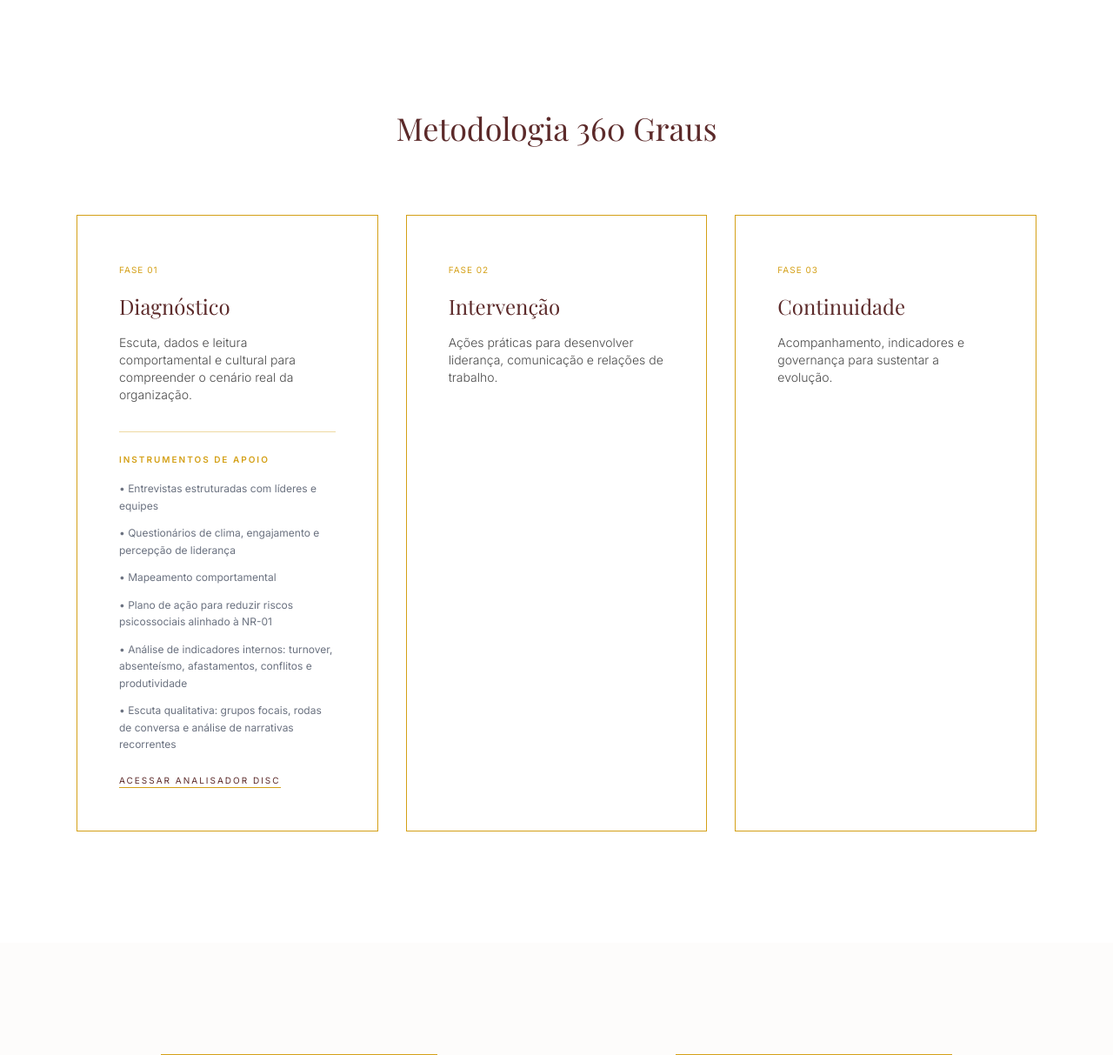
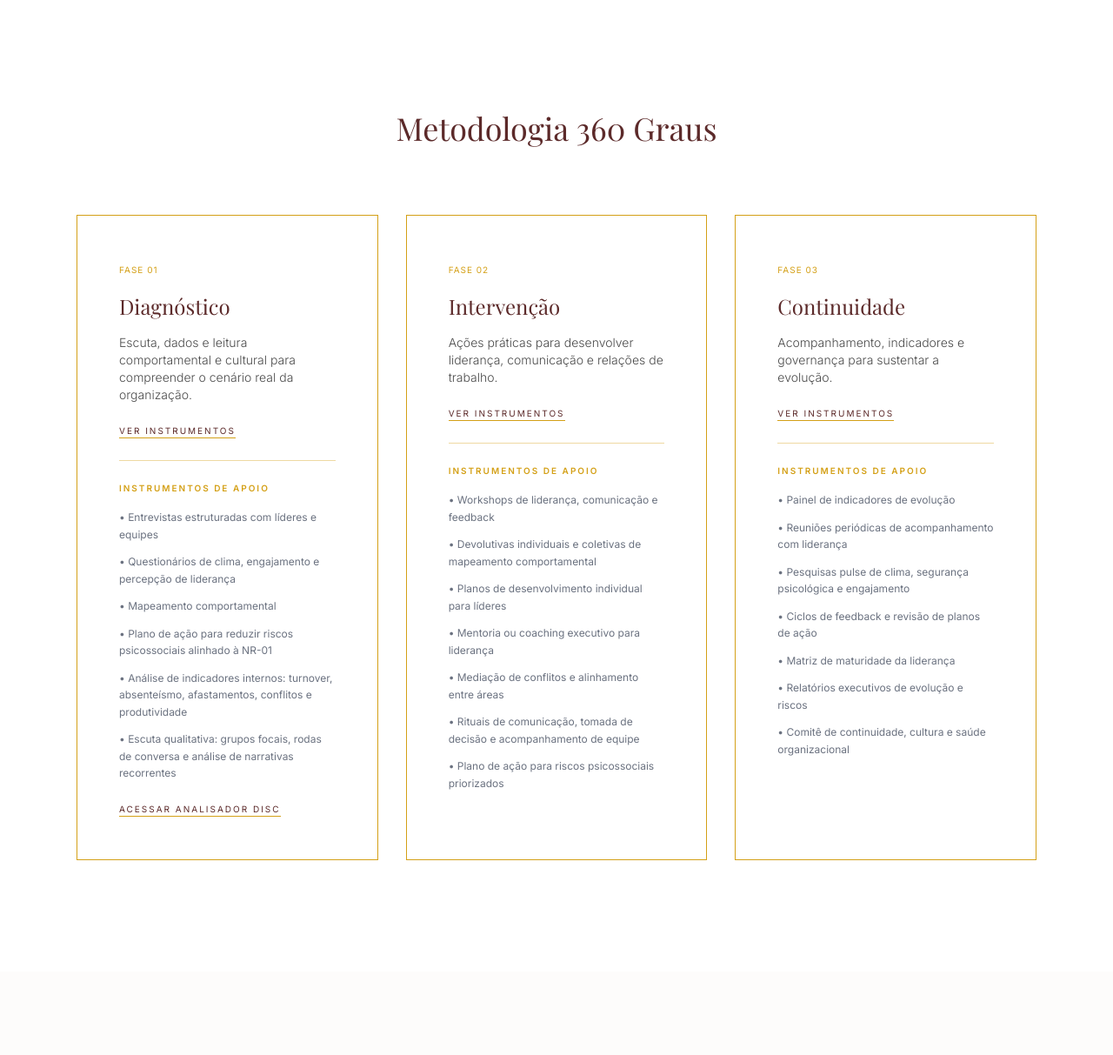
Before and after one commit to egarabini/lideranca_conectada, a Flask app: page / in a window 1280 px wide. Shown: the part 1878-3091 px from the top of the page at 87% size. Run offline with Flask 3, Linux system fonts and the light colour scheme; some libraries are stand-ins or nearby versions; some web fonts are replaced.

Commit message:
Add expandable methodology instruments

```diff
--- a/web/templates/index.html
+++ b/web/templates/index.html
@@ -14,6 +14,8 @@
         .reveal.active { opacity: 1; transform: translateY(0); }
         .gold-line { width: 60px; height: 1px; background: var(--gold); margin: 2rem auto; }
         .nav-logo { height: 45px; width: auto; object-fit: contain; }
+        .tool-panel { max-height: 0; overflow: hidden; opacity: 0; transition: max-height 0.45s ease, opacity 0.3s ease; }
+        .method-card.active .tool-panel { max-height: 560px; opacity: 1; }
     </style>
 </head>
 <body>
@@ -81,11 +83,15 @@
         <div class="max-w-6xl mx-auto px-6">
             <h2 class="serif text-4xl text-center text-[#5C2A2A] mb-20 reveal">Metodologia 360 Graus</h2>
             <div class="grid md:grid-cols-3 gap-8">
-                <div class="p-12 border border-[#D4A017] reveal hover:bg-[#FDFCFB] transition">
+                <div class="method-card p-12 border border-[#D4A017] reveal hover:bg-[#FDFCFB] transition" tabindex="0">
                     <span class="text-[10px] uppercase tracking-widest text-[#D4A017]">Fase 01</span>
                     <h3 class="serif text-2xl my-4 text-[#5C2A2A]">Diagnóstico</h3>
                     <p class="text-sm font-light">Escuta, dados e leitura comportamental e cultural para compreender o cenário real da organização.</p>
-                    <div class="mt-8 pt-6 border-t border-[#D4A017]/40">
+                    <button type="button" class="tool-toggle mt-6 text-[10px] uppercase tracking-[2px] text-[#5C2A2A] border-b border-[#D4A017] hover:text-[#D4A017] transition">
+                        Ver instrumentos
+                    </button>
+                    <div class="tool-panel mt-6 border-t border-[#D4A017]/40">
+                        <div class="pt-6">
                         <p class="text-[10px] uppercase tracking-[2px] text-[#D4A017] font-semibold mb-4">Instrumentos de apoio</p>
                         <ul class="space-y-3 text-xs text-gray-500 leading-relaxed">
                             <li>• Entrevistas estruturadas com líderes e equipes</li>
@@ -98,17 +104,52 @@
                         <a href="/disc/" class="mt-6 inline-block text-[10px] uppercase tracking-[2px] text-[#5C2A2A] border-b border-[#D4A017] hover:text-[#D4A017] transition">
                             Acessar analisador DISC
                         </a>
+                        </div>
                     </div>
                 </div>
-                <div class="p-12 border border-[#D4A017] reveal hover:bg-[#FDFCFB] transition">
+                <div class="method-card p-12 border border-[#D4A017] reveal hover:bg-[#FDFCFB] transition" tabindex="0">
                     <span class="text-[10px] uppercase tracking-widest text-[#D4A017]">Fase 02</span>
                     <h3 class="serif text-2xl my-4 text-[#5C2A2A]">Intervenção</h3>
                     <p class="text-sm font-light">Ações práticas para desenvolver liderança, comunicação e relações de trabalho.</p>
+                    <button type="button" class="tool-toggle mt-6 text-[10px] uppercase tracking-[2px] text-[#5C2A2A] border-b border-[#D4A017] hover:text-[#D4A017] transition">
+                        Ver instrumentos
+                    </button>
+                    <div class="tool-panel mt-6 border-t border-[#D4A017]/40">
+                        <div class="pt-6">
+                        <p class="text-[10px] uppercase tracking-[2px] text-[#D4A017] font-semibold mb-4">Instrumentos de apoio</p>
+                        <ul class="space-y-3 text-xs text-gray-500 leading-relaxed">
+                            <li>• Workshops de liderança, comunicação e feedback</li>
+                            <li>• Devolutivas individuais e coletivas de mapeamento comportamental</li>
+                            <li>• Planos de desenvolvimento individual para líderes</li>
+                            <li>• Mentoria ou coaching executivo para liderança</li>
+                            <li>• Mediação de conflitos e alinhamento entre áreas</li>
+                            <li>• Rituais de comunicação, tomada de decisão e acompanhamento de equipe</li>
+                            <li>• Plano de ação para riscos psicossociais priorizados</li>
+                        </ul>
+                        </div>
+                    </div>
                 </div>
-                <div class="p-12 border border-[#D4A017] reveal hover:bg-[#FDFCFB] transition">
+                <div class="method-card p-12 border border-[#D4A017] reveal hover:bg-[#FDFCFB] transition" tabindex="0">
                     <span class="text-[10px] uppercase tracking-widest text-[#D4A017]">Fase 03</span>
                     <h3 class="serif text-2xl my-4 text-[#5C2A2A]">Continuidade</h3>
                     <p class="text-sm font-light">Acompanhamento, indicadores e governança para sustentar a evolução.</p>
+                    <button type="button" class="tool-toggle mt-6 text-[10px] uppercase tracking-[2px] text-[#5C2A2A] border-b border-[#D4A017] hover:text-[#D4A017] transition">
+                        Ver instrumentos
+                    </button>
+                    <div class="tool-panel mt-6 border-t border-[#D4A017]/40">
+                        <div class="pt-6">
+                        <p class="text-[10px] uppercase tracking-[2px] text-[#D4A017] font-semibold mb-4">Instrumentos de apoio</p>
+                        <ul class="space-y-3 text-xs text-gray-500 leading-relaxed">
+                            <li>• Painel de indicadores de evolução</li>
+                            <li>• Reuniões periódicas de acompanhamento com liderança</li>
+                            <li>• Pesquisas pulse de clima, segurança psicológica e engajamento</li>
+                            <li>• Ciclos de feedback e revisão de planos de ação</li>
+                            <li>• Matriz de maturidade da liderança</li>
+                            <li>• Relatórios executivos de evolução e riscos</li>
+                            <li>• Comitê de continuidade, cultura e saúde organizacional</li>
+                        </ul>
+                        </div>
+                    </div>
                 </div>
             </div>
         </div>
@@ -153,6 +194,36 @@
         }
         window.addEventListener("scroll", reveal);
         window.addEventListener("load", reveal);
+
+        document.addEventListener("click", function(event) {
+            var toggle = event.target.closest(".tool-toggle");
+            var cards = document.querySelectorAll(".method-card");
+
+            if (toggle) {
+                var currentCard = toggle.closest(".method-card");
+                var shouldOpen = !currentCard.classList.contains("active");
+
+                cards.forEach(function(card) {
+                    card.classList.remove("active");
+                    var button = card.querySelector(".tool-toggle");
+                    if (button) button.textContent = "Ver instrumentos";
+                });
+
+                if (shouldOpen) {
+                    currentCard.classList.add("active");
+                    toggle.textContent = "Ocultar instrumentos";
+                }
+                return;
+            }
+
+            if (!event.target.closest(".method-card")) {
+                cards.forEach(function(card) {
+                    card.classList.remove("active");
+                    var button = card.querySelector(".tool-toggle");
+                    if (button) button.textContent = "Ver instrumentos";
+                });
+            }
+        });
     </script>
 </body>
 </html>
```
